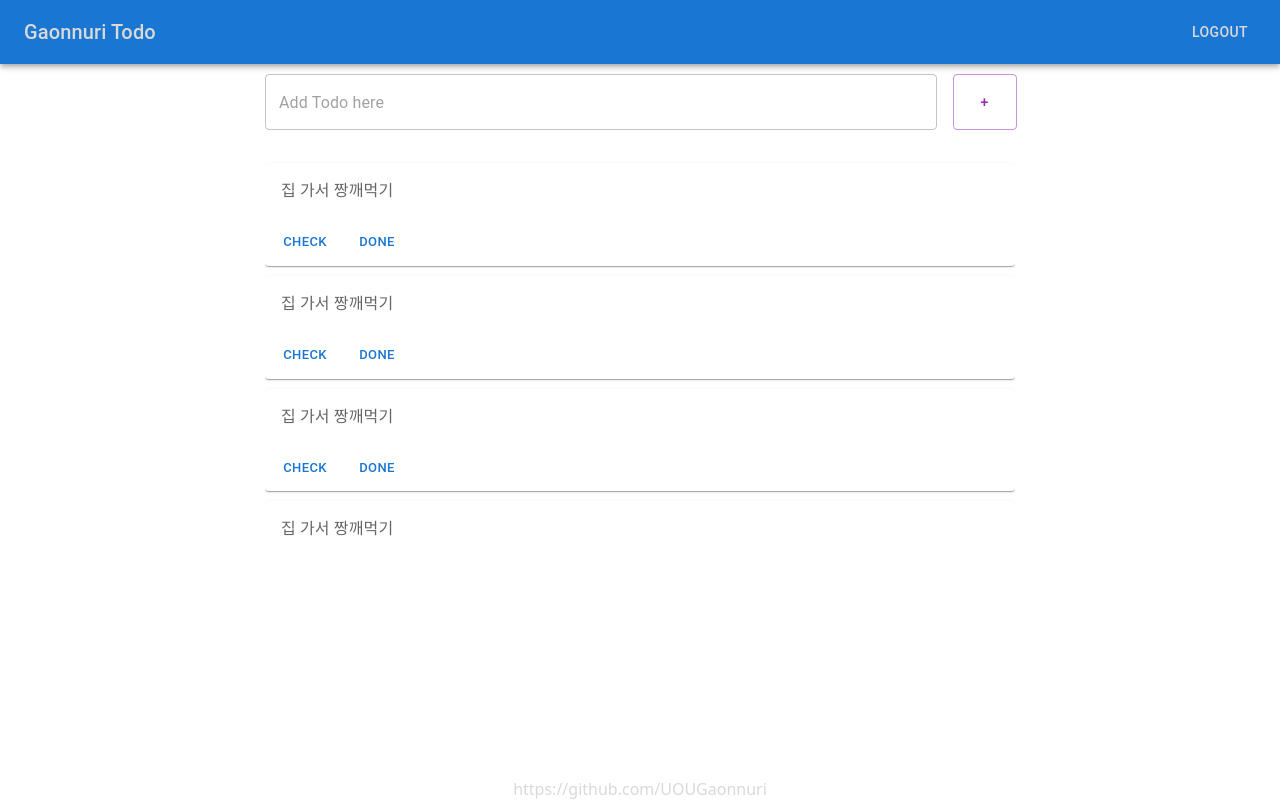
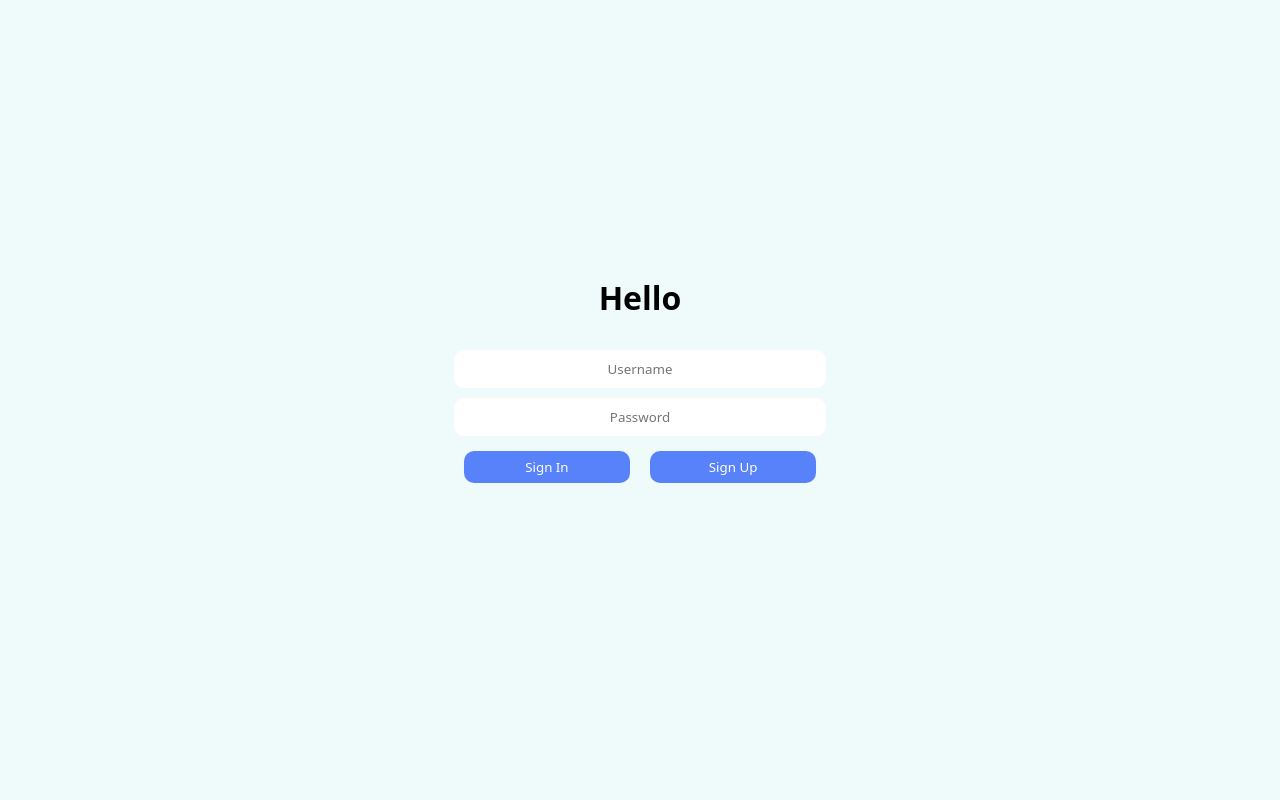
Before and after one commit to UOUGaonnuri/auth-session-client, a React (Create React App) app: page / in a window 1280 px wide. Built offline with nearby package versions, Linux system fonts and the light colour scheme.

Commit message:
feature/mainHome 로그인 까지는 연동

```diff
--- a/package.json
+++ b/package.json
@@ -14,6 +14,7 @@
     "@types/node": "^16.18.11",
     "@types/react": "^18.0.27",
     "@types/react-dom": "^18.0.10",
+    "axios": "^1.2.3",
     "react": "^18.2.0",
     "react-dom": "^18.2.0",
     "react-router-dom": "^6.7.0",
--- /dev/null
+++ b/src/Config/api-config.ts
@@ -0,0 +1,5 @@
+const backendConfig = {
+  backendHost: process.env.REACT_APP_BACKEND_LOCAL,
+};
+
+export default backendConfig;
--- a/src/Page/AuthPage/index.tsx
+++ b/src/Page/AuthPage/index.tsx
@@ -1,4 +1,6 @@
+import { LoginForm } from "@/Store/Type/Auth/Auth";
 import { ButtonContainer } from "@/Styles/Buttons/styles";
+import { useState } from "react";
 import {
   AuthContainer,
   AuthForm,
@@ -7,16 +9,58 @@ import {
   FormInputButton,
   Title,
 } from "./styles";
+import { loginRequest, loginSuccess } from "@/Service/Auth/AuthService";
 
 const AuthPage = () => {
+  const [username, setUsername] = useState("");
+  const [password, setPassword] = useState("");
+
+  const onChangeInput = (e: React.FormEvent<HTMLInputElement>) => {
+    const target = e.currentTarget;
+    if (target.name === "username") {
+      setUsername(target.value);
+    } else if (target.name === "password") {
+      setPassword(target.value);
+    }
+  };
+
+  const onSubmit = (e: React.FormEvent<HTMLFormElement>) => {
+    e.preventDefault();
+
+    const loginForm: LoginForm = {
+      userName: username,
+      password: password,
+    };
+    loginRequest(loginForm)
+      .then(() => {
+        loginSuccess(loginForm);
+        window.location.reload();
+      })
+      .catch((e) => {
+        console.log(e);
+      });
+  };
+
   return (
     <AuthContainer>
       <Title> Hello</Title>
-      <AuthForm>
-        <FormInput type="text" placeholder="Username" />
-        <FormInput type="password" placeholder="Password" />
+      <AuthForm onSubmit={onSubmit}>
+        <FormInput
+          name="username"
+          type="text"
+          placeholder="Username"
+          onChange={onChangeInput}
+          value={username}
+        />
+        <FormInput
+          name="password"
+          type="password"
+          placeholder="Password"
+          onChange={onChangeInput}
+          value={password}
+        />
         <ButtonContainer>
-          <FormInputButton value="Sign In" />
+          <FormInputButton type="submit" value="Sign In" />
           <CommonButton>Sign Up</CommonButton>
         </ButtonContainer>
       </AuthForm>
--- a/src/Page/MainPage/index.tsx
+++ b/src/Page/MainPage/index.tsx
@@ -1,15 +1,21 @@
 import AddTodo from "@/Component/AddTodo";
 import TodoCard from "@/Component/TodoCard";
-import {
-  List,
-  ListItem,
-  ListItemButton,
-  ListItemText,
-  ListSubheader,
-} from "@mui/material";
+import { CustomAxios } from "@/Service/API/CustomAxios";
+import { List } from "@mui/material";
+import { useEffect } from "react";
 import { MainContainer } from "./styles";
 
 const MainPage = () => {
+  useEffect(() => {
+    CustomAxios.get("/api/v1/todo/test")
+      .then((res) => {
+        console.log(res);
+      })
+      .catch((ex) => {
+        console.log(ex);
+      });
+  }, []);
+
   return (
     <MainContainer>
       <AddTodo />
--- a/src/Page/Router.tsx
+++ b/src/Page/Router.tsx
@@ -1,4 +1,5 @@
 import { RootWrapper } from "@/Component/LayoutStyles/styles";
+import { USER_NAME_SESSION_ATTRIBUTE_NAME } from "@/Service/Auth/AuthService";
 import { HashRouter as Router, Route, Routes } from "react-router-dom";
 import Footer from "../Component/Footer";
 import Header from "../Component/Header";
@@ -8,9 +9,10 @@ import MainPage from "./MainPage";
 let isLoggedIn = false;
 
 const AppRouter = () => {
+  const userInfo = sessionStorage.getItem(USER_NAME_SESSION_ATTRIBUTE_NAME);
   return (
     <Router>
-      {!isLoggedIn ? (
+      {userInfo ? (
         <>
           <RootWrapper>
             <Header />
--- /dev/null
+++ b/src/Service/API/CustomAxios.ts
@@ -0,0 +1,9 @@
+import backendConfig from "@/Config/api-config";
+import axios from "axios";
+
+export const CustomAxios = axios.create({
+  baseURL: backendConfig.backendHost,
+  headers: {
+    "Content-Type": "application/json",
+  },
+});
--- /dev/null
+++ b/src/Service/Auth/AuthService.ts
@@ -0,0 +1,24 @@
+import { LoginForm } from "@/Store/Type/Auth/Auth";
+import { CustomAxios } from "../API/CustomAxios";
+
+export const USER_NAME_SESSION_ATTRIBUTE_NAME = "AuthenticatedUser";
+
+function createBasicAuthToken(username: string, password: string) {
+  return "Basic " + window.btoa(username + ":" + password);
+}
+
+export function loginRequest(props: LoginForm) {
+  return CustomAxios.post("/api/auth/v1/login", props, {
+    headers: {
+      authorization: createBasicAuthToken(props.userName, props.password),
+    },
+  });
+}
+
+export function loginSuccess(props: LoginForm) {
+  sessionStorage.setItem(USER_NAME_SESSION_ATTRIBUTE_NAME, props.userName);
+}
+
+export function logout() {
+  sessionStorage.removeItem(USER_NAME_SESSION_ATTRIBUTE_NAME);
+}
--- /dev/null
+++ b/src/Store/Type/Auth/Auth.ts
@@ -0,0 +1,10 @@
+export interface LoginForm {
+  userName: string;
+  password: string;
+}
+
+export interface RegisterForm {
+  userName: string;
+  userEmail: string;
+  password: string;
+}
```
Also changed, not shown: 2 other files (tests, documents, lock files or other folders).
